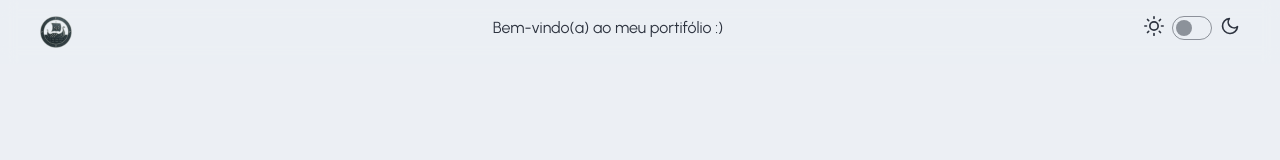
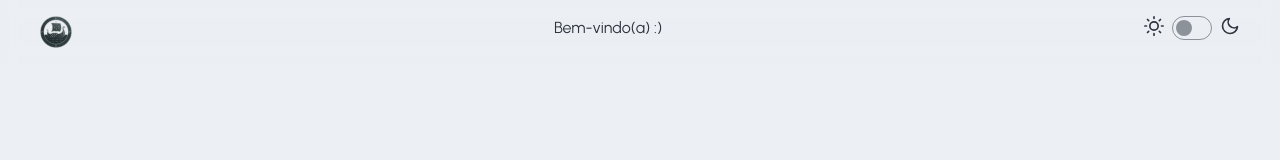
Before and after one commit to dlgiovani/dlgiovani.github.io, a React (Vite) app in the folder portfolio/: page / in a window 1280 px wide. Shown: the top 160 px of the page. Built offline with nearby package versions, Linux system fonts and the light colour scheme.

Commit message:
Update Navbar.tsx

```diff
--- a/portfolio/src/sections/Navbar.tsx
+++ b/portfolio/src/sections/Navbar.tsx
@@ -6,7 +6,7 @@ const Navbar = () => {
                 <img src="/icon-192.png" width={32} alt="Giovani" />
             </a>
             <p>
-                Bem-vindo(a) ao meu portifólio :)
+                Bem-vindo(a) :)
             </p>
             <label className="flex cursor-pointer gap-2">
                 <svg
```
